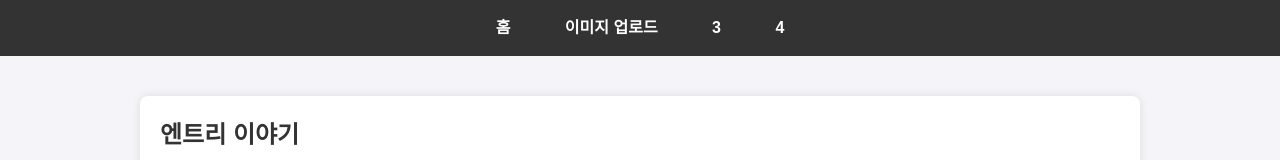
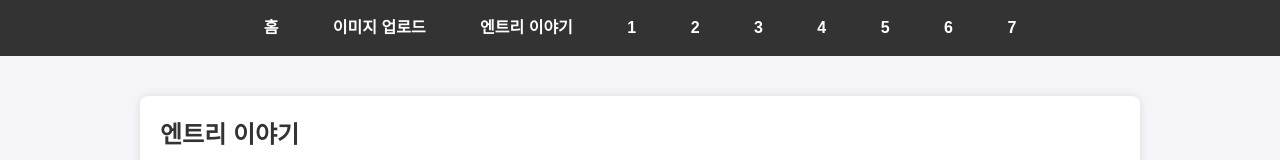
Before and after one commit to dutkyobot/dutkyobot.github.io, a plain HTML site: page entrystory.html in a window 1280 px wide. Shown: the top 160 px of the page. Drawn offline with Linux system fonts and the light colour scheme; no server answers.

Commit message:
Update entrystory.html

```diff
--- a/entrystory.html
+++ b/entrystory.html
@@ -102,9 +102,15 @@
     <body>
         <nav>
             <a href="https://dutkyobot.github.io">홈</a>
-            <a href="https://dutkyobot.github.io/img">이미지 업로드</a>
-            <a href="https://dutkyobot.github.io">3</a>
-            <a href="https://dutkyobot.github.io">4</a>
+        <a href="https://dutkyobot.github.io/img">이미지 업로드</a>
+        <a href="https://dutkyobot.github.io/entrystory">엔트리 이야기</a>
+        <a href="https://dutkyobot.github.io/">1</a>
+        <a href="https://dutkyobot.github.io/">2</a>
+        <a href="https://dutkyobot.github.io/">3</a>
+        <a href="https://dutkyobot.github.io/">4</a>
+        <a href="https://dutkyobot.github.io/">5</a>
+        <a href="https://dutkyobot.github.io/">6</a>
+        <a href="https://dutkyobot.github.io/">7</a>
         </nav>
 
         <!-- 메인 콘텐츠 -->
```
